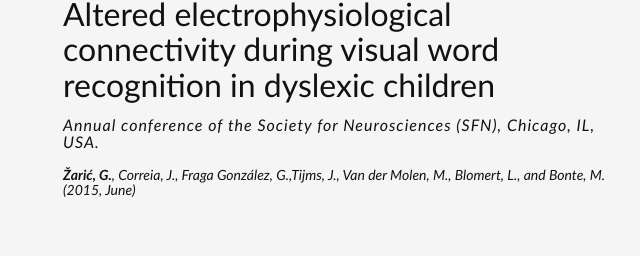
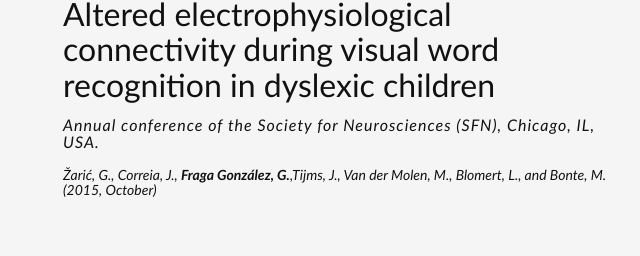
Before and after one commit to j3j5/gorkafraga.github.io, a plain HTML site: page index.html in a window 1280 px wide. Shown: the part 3210-3466 px from the top of the page, 592-1232 px from the left. Drawn offline with nearby package versions, Linux system fonts and the light colour scheme.

Commit message:
Update in poster

```diff
--- a/index.html
+++ b/index.html
@@ -357,7 +357,7 @@
                         <div class="squared-contento">
                             <h3> Altered electrophysiological connectivity during visual word recognition in dyslexic children </h3>
                             <h4><i>Annual conference of the Society for Neurosciences (SFN), Chicago, IL, USA.</i></h4>
-                            <h5> <strong> Žarić, G.</strong>, Correia, J., Fraga González, G.,Tijms, J., Van der Molen, M., Blomert, L., and Bonte, M. (2015, June)</h5>
+                            <h5> Žarić, G., Correia, J., <strong>Fraga González, G.</strong>,Tijms, J., Van der Molen, M., Blomert, L., and Bonte, M. (2015, October)</h5>
                         </div>
                     </div>
                 </div>
```
